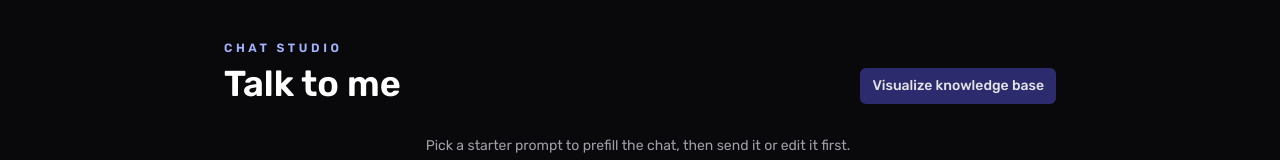
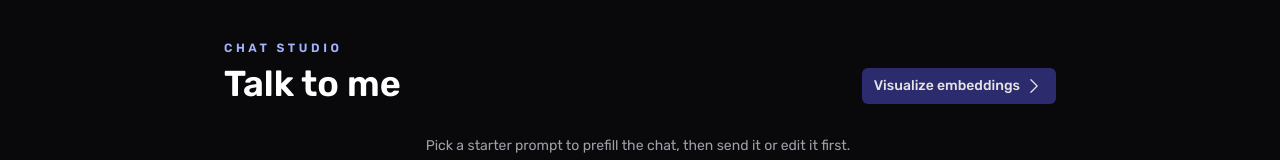
Before and after one commit to MrEttore/rag-avatar-ettore-marangon, a Next.js app: page / in a window 1280 px wide. Shown: the top 160 px of the page. Built offline with nearby package versions, Linux system fonts and the light colour scheme.

Commit message:
fix: refine UI

```diff
--- a/src/features/chat/ChatHeader.tsx
+++ b/src/features/chat/ChatHeader.tsx
@@ -1,3 +1,4 @@
+import { ChevronRightIcon } from "@heroicons/react/24/solid";
 import Link from "next/link";
 
 import { EXPLORER_CONFIG } from "@/config/embeddings";
@@ -18,9 +19,10 @@ export default function ChatHeader() {
 
         <Link
           href={`/embedding-explorer?dims=${dims}&limit=${limit}`}
-          className="inline-flex shrink-0 items-center justify-center self-end rounded-md bg-indigo-500/40 px-2.5 py-1.5 text-xs font-medium whitespace-nowrap text-zinc-200 transition-colors duration-300 hover:bg-indigo-500/60 focus:ring-2 focus:ring-indigo-500 focus:ring-offset-2 focus:ring-offset-zinc-950 focus:outline-none sm:px-3 sm:py-2 sm:text-sm"
+          className="inline-flex shrink-0 items-center justify-center gap-0.5 self-end rounded-md bg-indigo-500/40 px-2.5 py-1.5 text-xs font-medium whitespace-nowrap text-zinc-200 transition-colors duration-300 hover:bg-indigo-500/60 focus:ring-2 focus:ring-indigo-500 focus:ring-offset-2 focus:ring-offset-zinc-950 focus:outline-none sm:gap-1 sm:px-3 sm:py-2 sm:text-sm"
         >
-          Visualize knowledge base
+          Visualize embeddings
+          <ChevronRightIcon className="size-4 text-zinc-200 sm:size-5" />
         </Link>
       </div>
     </header>
--- a/src/features/embeddings/EmbeddingExplorerFooter.tsx
+++ b/src/features/embeddings/EmbeddingExplorerFooter.tsx
@@ -1,3 +1,4 @@
+import { ChevronLeftIcon } from "@heroicons/react/24/solid";
 import Link from "next/link";
 
 export default function EmbeddingExplorerFooter() {
@@ -5,8 +6,9 @@ export default function EmbeddingExplorerFooter() {
     <footer className="mt-4 flex shrink-0 items-center justify-end sm:mt-6">
       <Link
         href="/"
-        className="inline-flex shrink-0 items-center justify-center rounded-md bg-indigo-500 px-3.5 py-2 text-sm font-medium whitespace-nowrap text-white transition-colors duration-300 hover:bg-indigo-400 focus:ring-2 focus:ring-indigo-500 focus:ring-offset-2 focus:ring-offset-zinc-950 focus:outline-none"
+        className="inline-flex shrink-0 items-center justify-center gap-0.5 rounded-md bg-indigo-500 px-2.5 py-1.5 text-sm font-medium whitespace-nowrap text-white transition-colors duration-300 hover:bg-indigo-400 focus:ring-2 focus:ring-indigo-500 focus:ring-offset-2 focus:ring-offset-zinc-950 focus:outline-none sm:gap-1"
       >
+        <ChevronLeftIcon className="size-4 text-zinc-200 sm:size-5" />
         Back to chat
       </Link>
     </footer>
```
